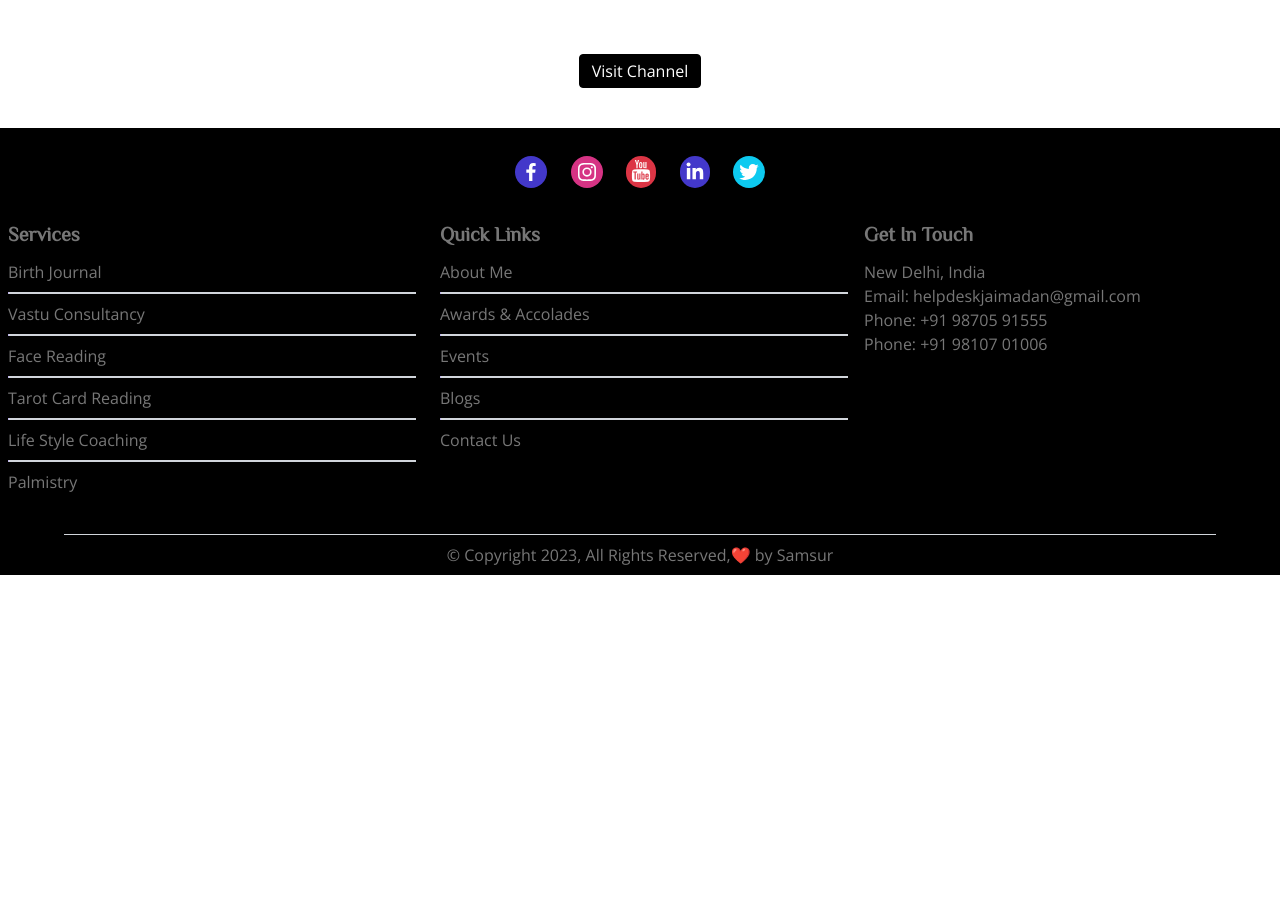
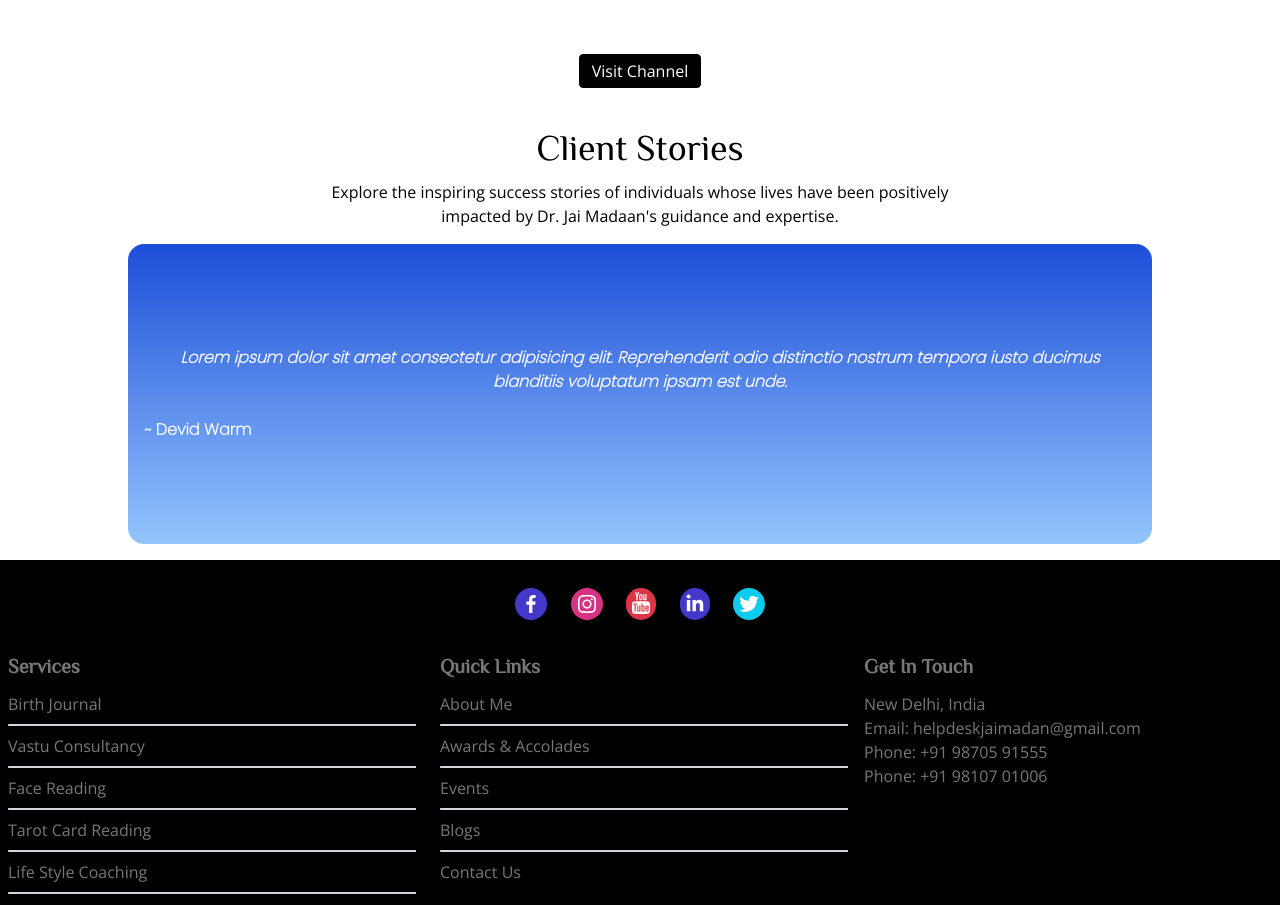
Before and after one commit to Samsursekh/Achariyadebdutta.com, a React (Vite) app in the folder frontend/: page / in a window 1280 px wide. Shown: the part 3060-3965 px from the top of the page. Before the commit the page ends 3635 px from the top, so only its background shows below. Built offline with nearby package versions, Linux system fonts and the light colour scheme; grey boxes are pictures that could not be loaded.

Commit message:
client review has added

```diff
--- /dev/null
+++ b/frontend/src/components/ClientStories.jsx
@@ -0,0 +1,47 @@
+import React, { useEffect, useState } from "react";
+
+const ClientStories = () => {
+  const [currentIndex, setCurrentIndex] = useState(0);
+  const [currentText, setCurrentText] = useState("");
+  const [client, setClient] = useState("");
+
+  const slides = [
+    {
+      text: "Dr Jai Madaan revived my faith in astrology. She is blessed by god and truly among the best in her field. She has a very nice aura which you will feel being in her presence. She is not like other astrologers who scare people unnecessarily and say baseless things just to keep their shop running. She is the most selfless, compassionate, knowledgeable and helpful astrologer and human being I have ever met. She always looks out for your best interest and guides you in a way using her wisdom that will help you get out of whatever problem you are facing. You can talk to her about anything without having a fear of being judged, she makes that comfortable zone for you to open up about anything",
+      clientName: "John Doe",
+    },
+    {
+      text: "Lorem ipsum dolor sit amet consectetur adipisicing elit. Reprehenderit odio distinctio nostrum tempora iusto ducimus blanditiis voluptatum ipsam est unde.        ",
+      clientName: "Devid Warm",
+    },
+  ];
+
+  useEffect(() => {
+    const interval = setInterval(() => {
+      const newIndex =
+        currentIndex === slides.length - 1 ? 0 : currentIndex + 1;
+      setCurrentIndex(newIndex);
+    }, 2000);
+
+    return () => clearInterval(interval);
+  }, [currentIndex, slides.length]);
+
+  useEffect(() => {
+    setCurrentText(slides[currentIndex].text);
+  }, [currentIndex, slides]);
+
+  useEffect(() => {
+    setClient(slides[currentIndex].clientName);
+  }, [currentIndex, slides]);
+  return (
+    <div className=" h-[300px] w-[80%] m-auto py-3 px-4 relative group rounded-2xl flex justify-center bg-gradient-to-b to-blue-300 from-blue-700 text-center items-center text-white font-bold font-poppins mb-4">
+      <div>
+        <p className="italic">{currentText}</p>
+        <br />
+        <p className="font-bold text-left">~ {client}</p>
+      </div>
+    </div>
+  );
+};
+
+export default ClientStories;
--- a/frontend/src/components/FeaturedServices.jsx
+++ b/frontend/src/components/FeaturedServices.jsx
@@ -10,6 +10,7 @@ import feature3 from "../images/alldebdatta-images/feature3.jpg";
 import feature4 from "../images/alldebdatta-images/feature4.jpg";
 import feature5 from "../images/alldebdatta-images/feature5.jpg";
 import feature6 from "../images/alldebdatta-images/feature6.jpg";
+import ClientStories from "./ClientStories";
 
 const FeaturedServices = () => {
   const imageArray = [
@@ -77,6 +78,19 @@ const FeaturedServices = () => {
         <div>
           <FeaturedVideoEmbed embedID="LK6oYTQ3-6M" />
         </div>
+        <div className=" m-auto w-[50%] mb-4">
+          <h1 className=" text-2xl text-center md:text-3xl lg:text-4xl m-3 font-philosopher">
+            Client Stories
+          </h1>
+          <p className="text-center">
+            Explore the inspiring success stories of individuals whose lives
+            have been positively impacted by Dr. Jai Madaan's guidance and
+            expertise.
+          </p>
+        </div>
+        <div>
+          <ClientStories />
+        </div>
         <div>
           <Footer />
         </div>
```
